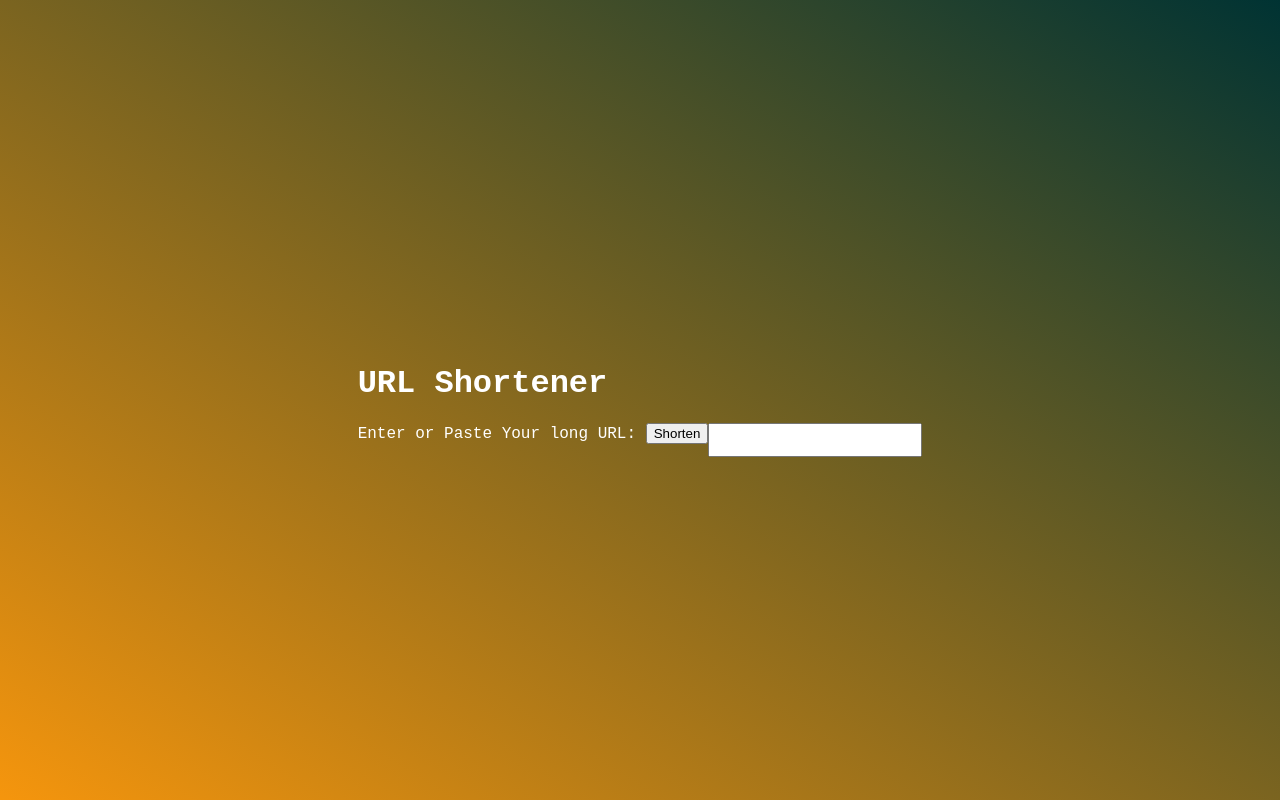
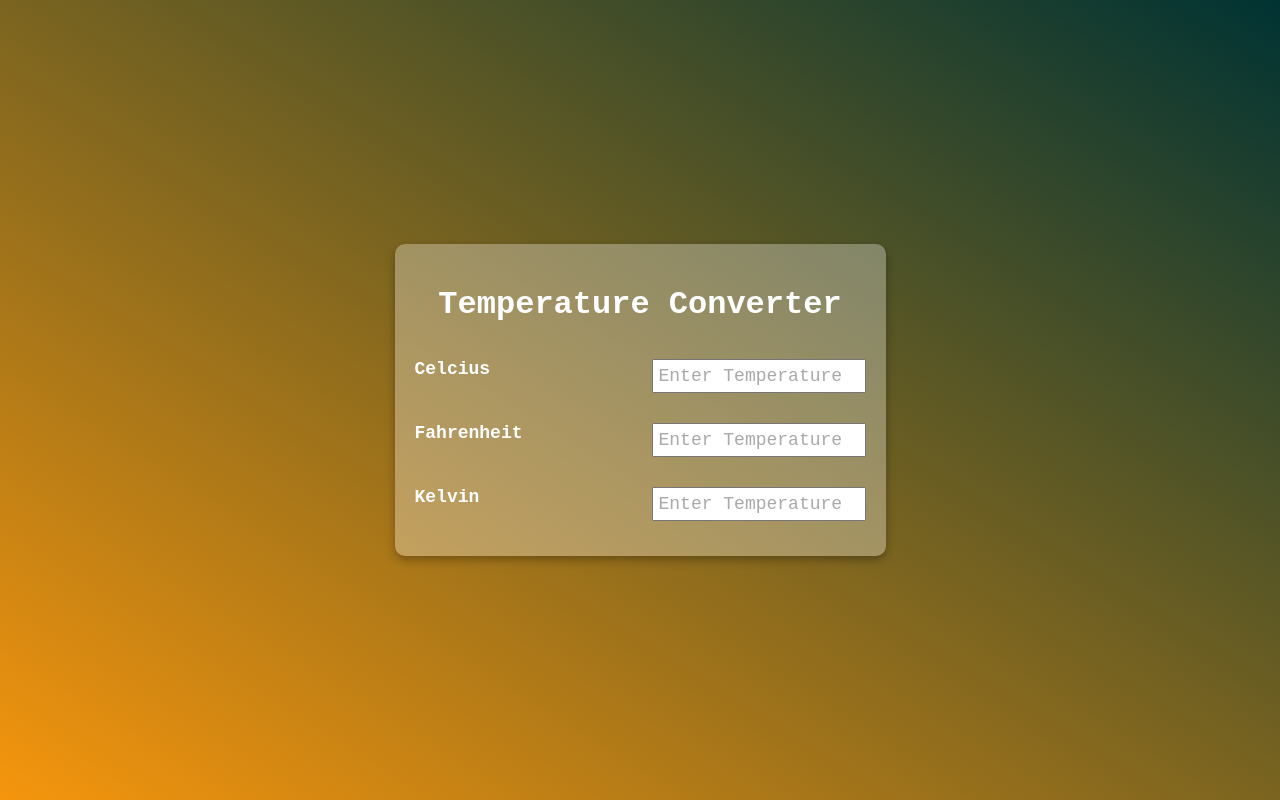
Before and after one commit to Dhruv-tiwarii/code-alpha, a plain HTML site: page index.html in a window 1280 px wide. Drawn offline with Linux system fonts and the light colour scheme.

Commit message:
Update index.html

```diff
--- a/index.html
+++ b/index.html
@@ -1,24 +1,49 @@
 <!DOCTYPE html>
-<html>
-  <head>
-    <title>URL Shortener</title>
-    <link rel="stylesheet" href="style.css">
-  </head>
-  <body>
-    <div class="maincontainer">
-    <h1>URL Shortener</h1>
-    <form>
-      <label for="long-url">Enter or Paste Your long URL:</label>
-      <input type="text" id="long-url" name="long-url">
-      <button type="button" id="shorten-btn">Shorten</button>
-    </form>
-    <div id="short-url-container" style="display:none">
-      <p>Here's your shortened URL:</p>
-      <div id="short-url">
-        <a href="" target="_blank"></a>
-        <button type="button" id="copy-btn">Copy</button>
+<html lang="en">
+<head>
+    <meta charset="UTF-8">
+    <meta http-equiv="X-UA-Compatible" content="IE=edge">
+    <meta name="viewport" content="width=device-width, initial-scale=1.0">
+    <title>Temperature Converter</title>
+    <link rel="stylesheet" href="style.css" />
+</head>
+<body>
+    <div class="container">
+        <h1 class="heading">Temperature Converter</h1>
+        <div class="temp-container">
+            <label for="Celcius">Celcius</label>
+            <input
+              onchange="computeTemp(event)"
+              type="number"
+              name="Celcius"
+              id="Celcius"
+              class="Celcius"
+              placeholder="Enter Temperature"
+            />
+        </div>
+        <div class="temp-container">
+            <label for="Fahrenheit">Fahrenheit</label>
+            <input
+              onchange="computeTemp(event)"
+              type="number"
+              name="Fahrenheit"
+              id="Fahrenheit"
+              class="Fahrenheit"
+              placeholder="Enter Temperature"
+            />
+        </div>
+        <div class="temp-container">
+            <label for="Kelvin">Kelvin</label>
+            <input
+              onchange="computeTemp(event)"
+              type="number"
+              name="Kelvin"
+              id="Kelvin"
+              class="Kelvin"
+              placeholder="Enter Temperature"
+            />
+        </div>
     </div>
-</div>
     <script src="index.js"></script>
-  </body>
+</body>
 </html>
```
